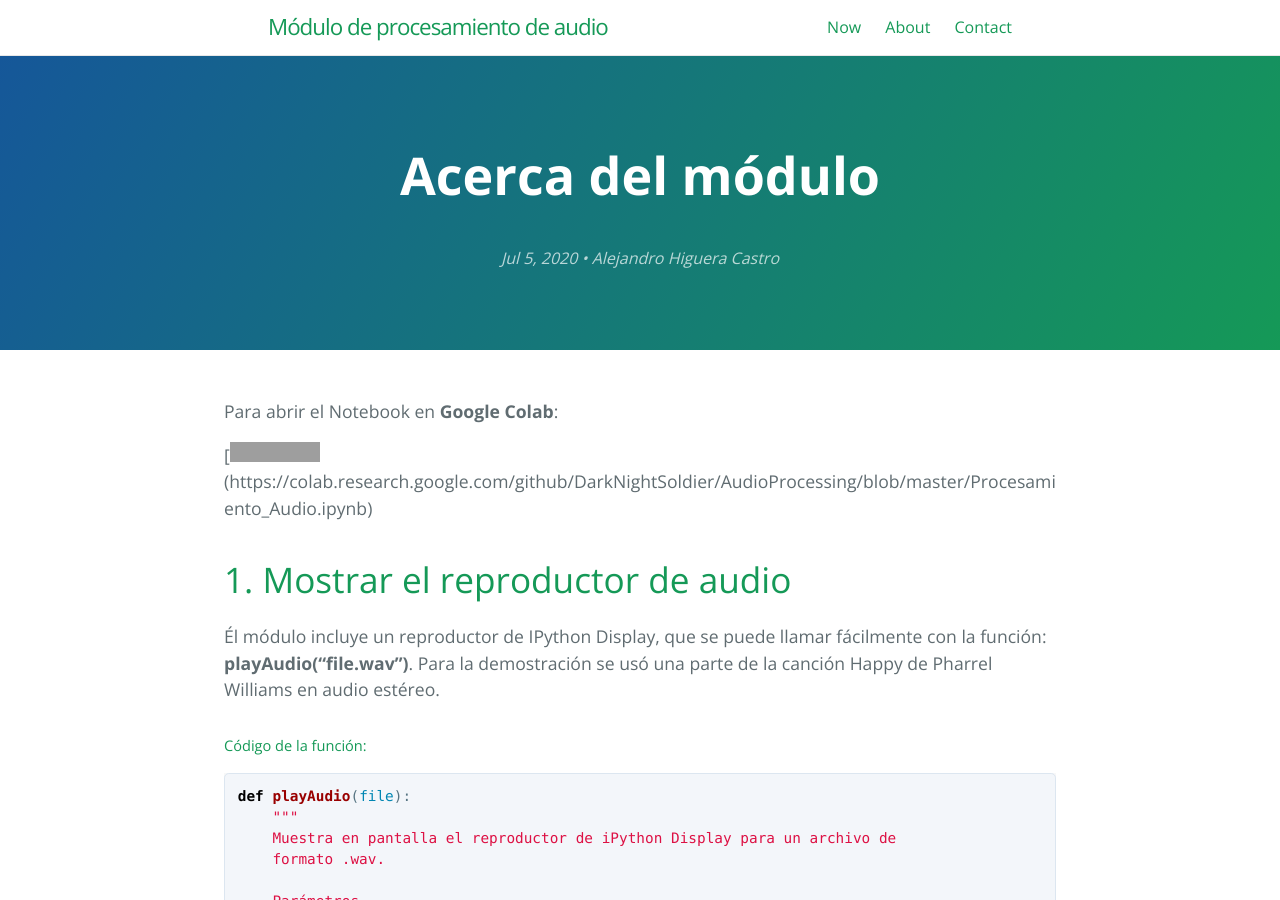
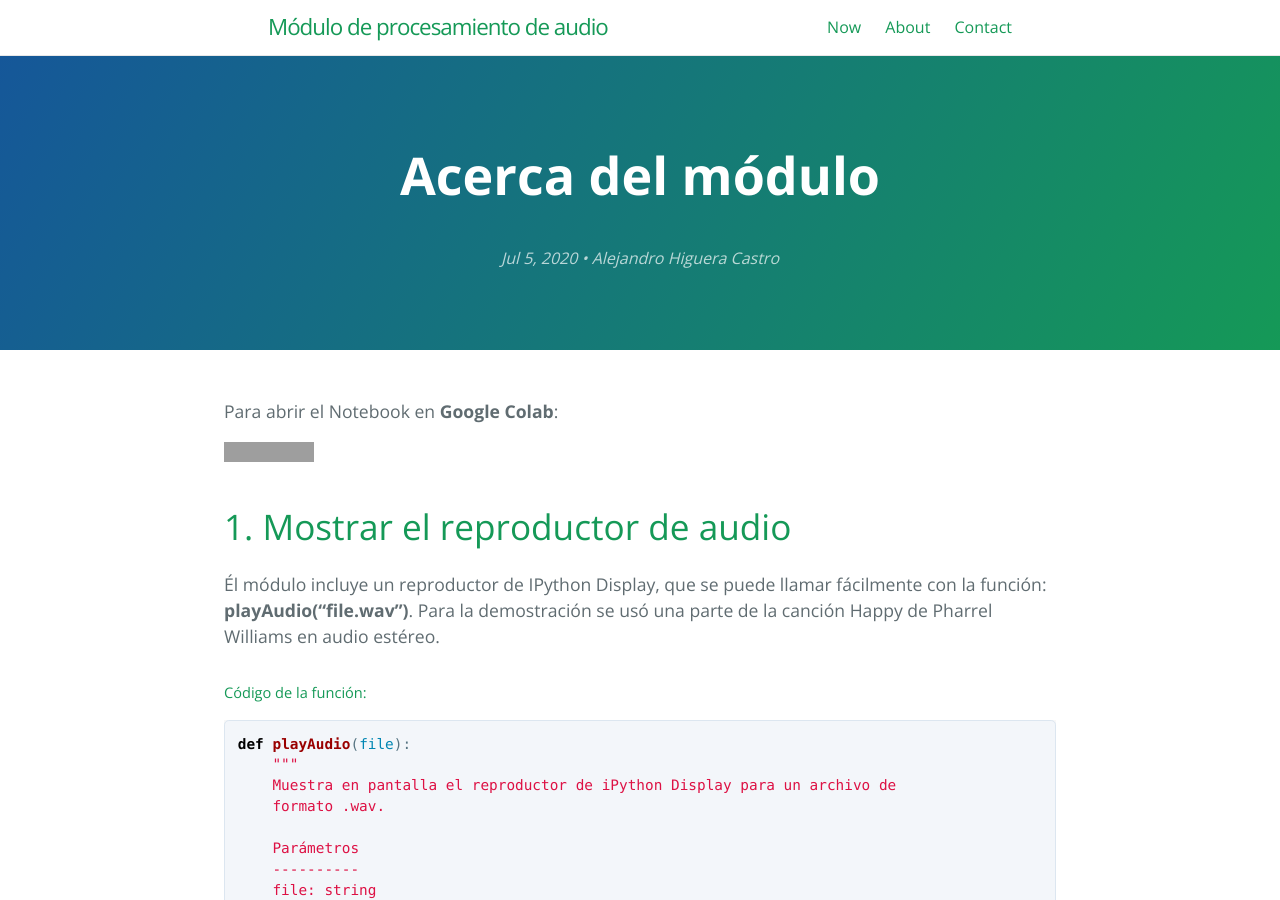
Before and after one commit to DarkNightSoldier/AudioProcessing, a Jekyll site: the page built from _posts/2020-07-05-the-module.md, in a window 1280 px wide and 900 px high. Built offline with Jekyll 4.4.1, drawn with Linux system fonts in a browser that asks for light colours; grey boxes are pictures that could not be loaded.

Commit message:
Update 2020-07-05-the-module.md

```diff
--- a/_posts/2020-07-05-the-module.md
+++ b/_posts/2020-07-05-the-module.md
@@ -5,7 +5,7 @@ title: "Acerca del módulo"
 
 Para abrir el Notebook en **Google Colab**:
 
-[![Open In Colab](https://colab.research.google.com/assets/colab-badge.svg)(https://colab.research.google.com/github/DarkNightSoldier/AudioProcessing/blob/master/Procesamiento_Audio.ipynb)
+[![Open In Colab](https://colab.research.google.com/assets/colab-badge.svg)](https://colab.research.google.com/github/DarkNightSoldier/AudioProcessing/blob/master/Procesamiento_Audio.ipynb)
 
 # [](#header-1) 1. Mostrar el reproductor de audio
 Él módulo incluye un reproductor de IPython Display, que se puede llamar fácilmente con la función: **playAudio("file.wav")**. Para la demostración se usó una parte de la canción Happy de Pharrel Williams en audio estéreo.
```
